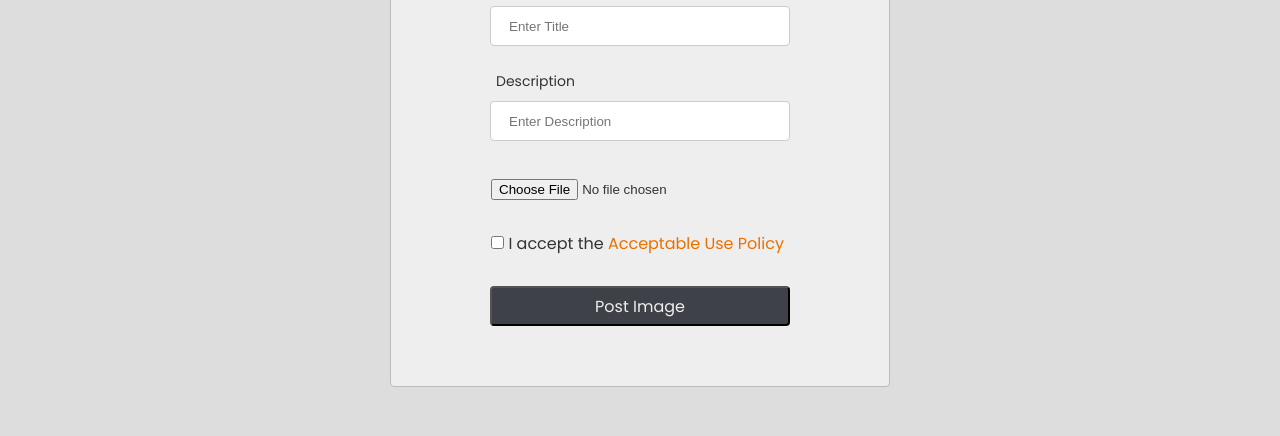
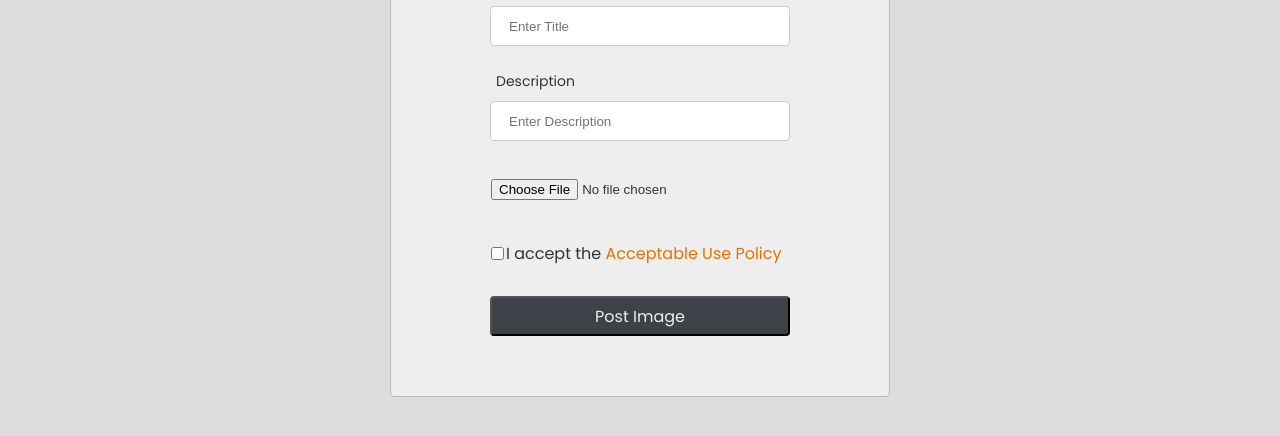
Before and after one commit to epikmyk/image-sharing-website, a website: page application/public/html/postimage.html in a window 1280 px wide. Shown: the part 260-696 px from the top of the page. Drawn offline with nearby package versions, Linux system fonts and the light colour scheme.

Commit message:
fixed slight styling issue for post image page for firefox

```diff
--- a/application/public/html/postimage.html
+++ b/application/public/html/postimage.html
@@ -57,7 +57,7 @@
 
 				<div class="aup">
 					<input type="checkbox" name="AUP" id="AUP" required/>
-					<label for="AUP"> I accept the <a href="">Acceptable Use Policy</a></label><br>
+					<label for="AUP" id="aup-label"> I accept the <a href="">Acceptable Use Policy</a></label><br>
 				</div>
 
 				<input type="submit" value="Post Image">
--- a/application/public/stylesheets/postimage.css
+++ b/application/public/stylesheets/postimage.css
@@ -34,12 +34,16 @@ label[for=title], label[for=description]{
 
 .aup {
 
-    display: block;
+    display: flex;
     padding: 10px;
-    padding-left: 95px;
+    padding-left: 100px;
     padding-right: 100px;
     padding-bottom: 30px;
+    align-items: center;
 
+}
+#aup-label {
+    padding-left: 2px;
 }
 
 .aup a:link {
```
